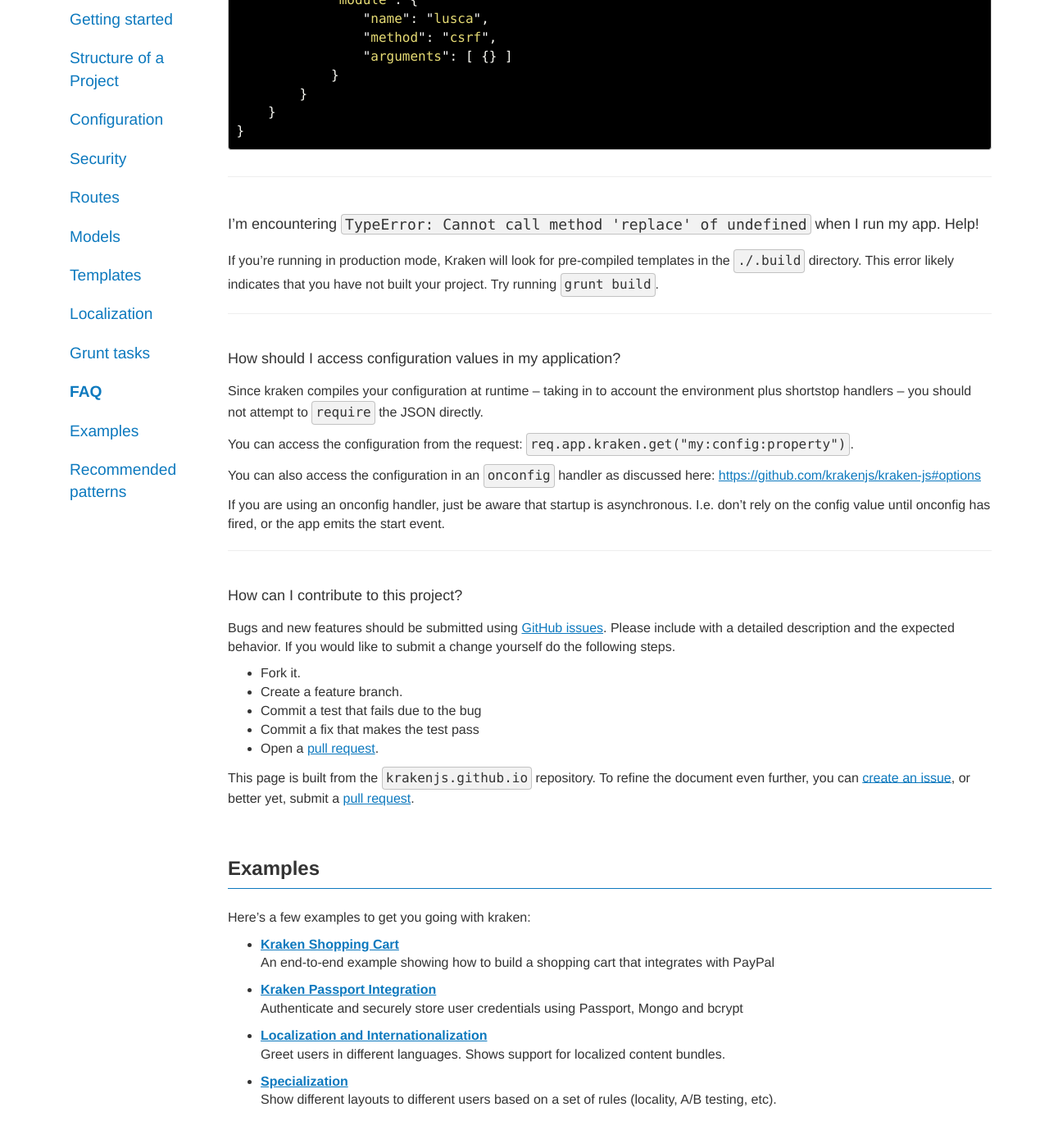
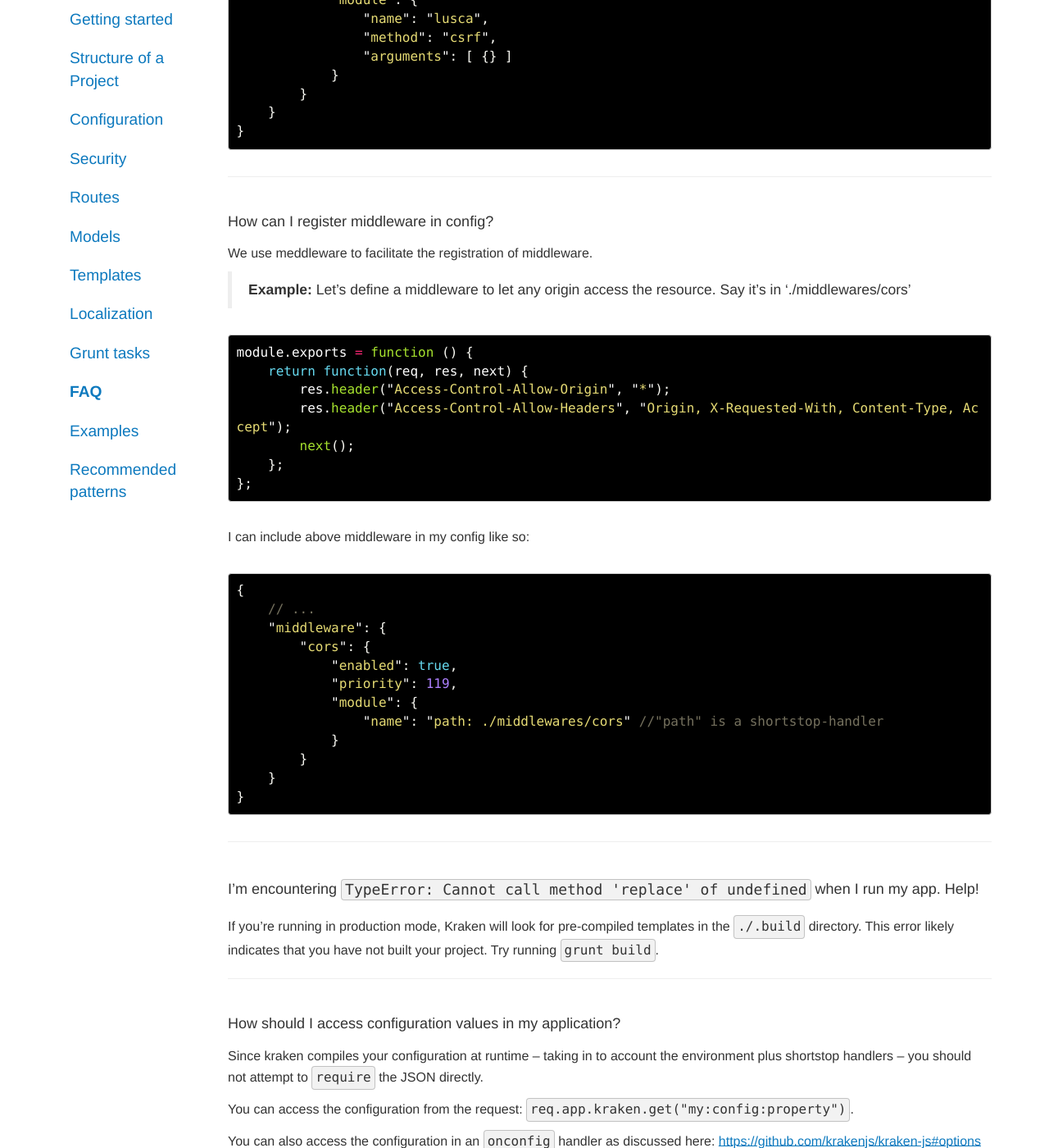
Before and after one commit to krakenjs/krakenjs.github.io, a Jekyll site: the page built from index.md, in a window 1280 px wide and 1400 px high, scrolled down 8660 px. Shown: the whole window at 82% size. Built offline with Jekyll 4.4.1, drawn with Linux system fonts in a browser that asks for light colours; Markdown is read by kramdown in place of the engine named in the settings.

Commit message:
add example to register middleware in config

```diff
--- a/index.md
+++ b/index.md
@@ -355,6 +355,43 @@
 
 <hr>
 
+#### How can I register middleware in config?
+
+We use meddleware to facilitate the registration of middleware.
+
+> **Example:** Let's define a middleware to let any origin access the resource. Say it's in './middlewares/cors'
+
+{% highlight javascript %}
+
+module.exports = function () {
+    return function(req, res, next) {
+        res.header("Access-Control-Allow-Origin", "*");
+        res.header("Access-Control-Allow-Headers", "Origin, X-Requested-With, Content-Type, Accept");
+        next();
+    };
+};
+{% endhighlight %}
+
+I can include above middleware in my config like so:
+
+{% highlight javascript %}
+
+{
+    // ...
+    "middleware": {
+        "cors": {
+            "enabled": true,
+            "priority": 119,
+            "module": {
+                "name": "path: ./middlewares/cors" //"path" is a shortstop-handler
+            }
+        }
+    }
+}
+{% endhighlight %}
+
+<hr>
+
 #### I'm encountering `TypeError: Cannot call method 'replace' of undefined` when I run my app. Help!
 
 If you're running in production mode, Kraken will look for pre-compiled templates in the `./.build` directory.
```
